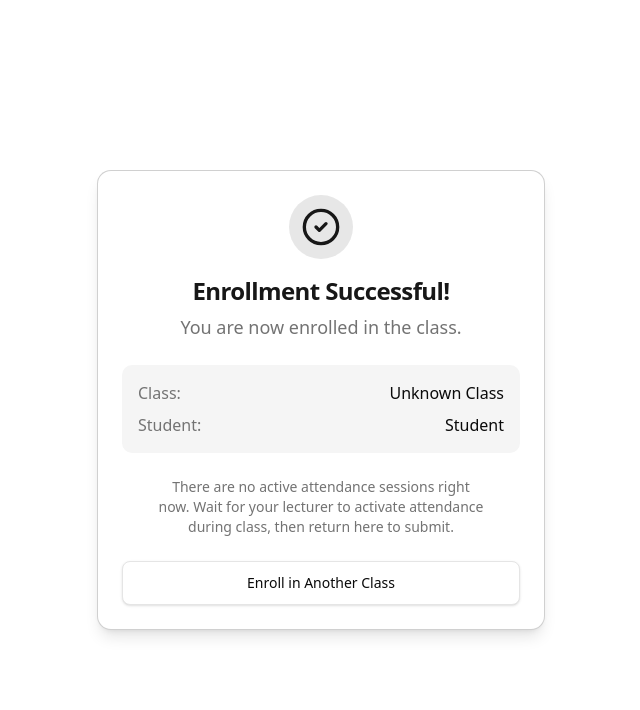
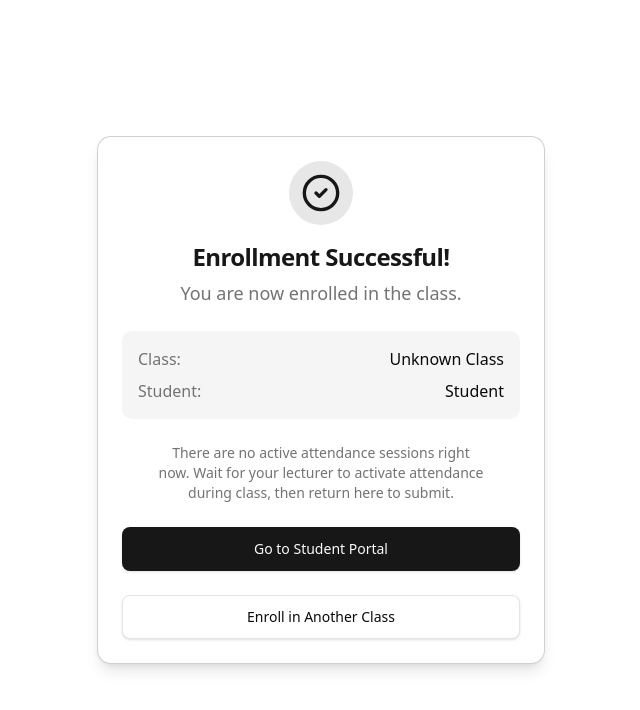
Before and after one commit to slashsly5-rgb/class-attendance-web, a Next.js app: page /enroll/success in a window 1280 px wide. Shown: the top 710 px of the page, without its empty margins (319-959 px from the left). Built offline with nearby package versions, Linux system fonts and the light colour scheme.

Commit message:
fix: add student portal button on enrollment success page

```diff
--- a/src/app/enroll/success/page.tsx
+++ b/src/app/enroll/success/page.tsx
@@ -41,6 +41,12 @@ export default async function EnrollSuccessPage({
                             </p>
                         </div>
 
+                        <Link href="/student" className="block w-full">
+                            <Button className="w-full min-h-[44px]">
+                                Go to Student Portal
+                            </Button>
+                        </Link>
+
                         <Link href="/enroll" className="block w-full">
                             <Button variant="outline" className="w-full min-h-[44px]">
                                 Enroll in Another Class
```
